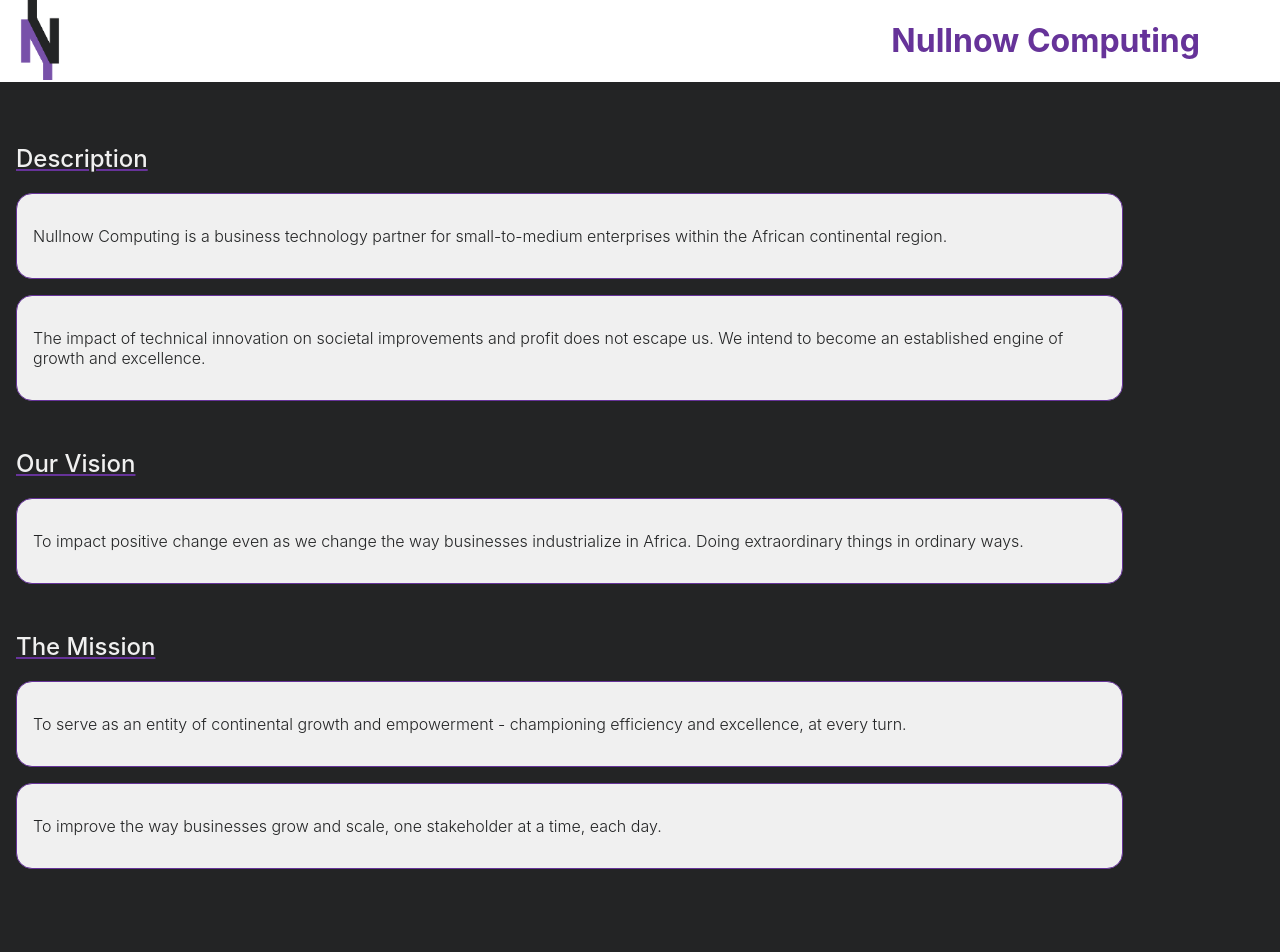
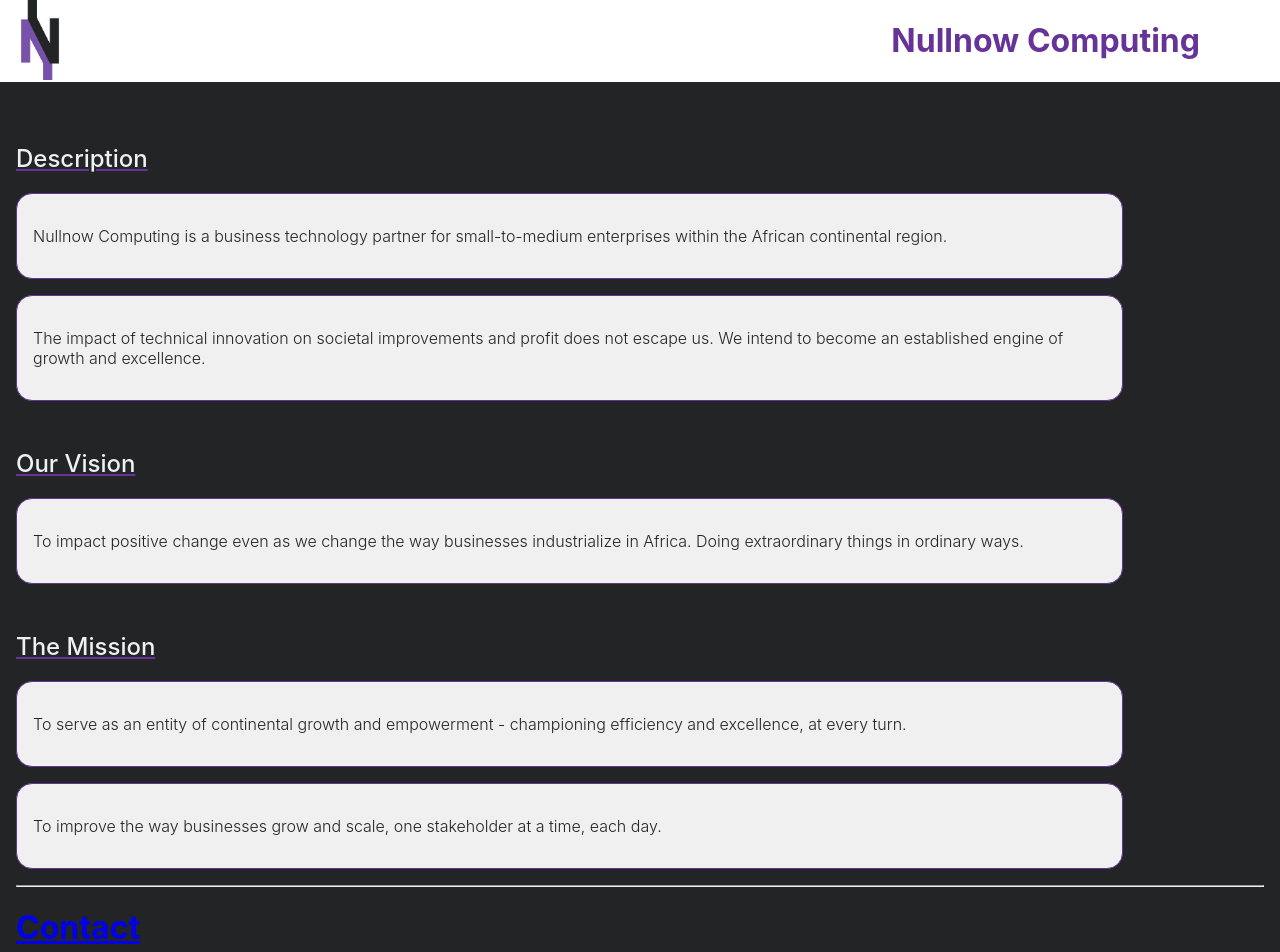
Before and after one commit to nullnow/nullnow.com, a React (Create React App) app: page / in a window 1280 px wide. Shown: the top 952 px of the page. Before the commit the page ends 901 px from the top, so only its background shows below. Built offline with nearby package versions, Linux system fonts and the light colour scheme.

Commit message:
Added contact component

```diff
--- a/src/App.js
+++ b/src/App.js
@@ -4,6 +4,7 @@
 import Description from "./main/sections/Description";
 import OurVision from "./main/sections/Vision";
 import TheMission from "./main/sections/Mission";
+import Contact from "./main/sections/Contact";
 
 function App() {
   return (
@@ -13,6 +14,8 @@
         <Description />
         <OurVision />
         <TheMission />
+        <hr />
+        <Contact />
       </div>
     </div>
   );
--- /dev/null
+++ b/src/main/sections/Contact.js
@@ -0,0 +1,13 @@
+import React from "react";
+
+export default function Contact() {
+  return (
+    <div className="contact">
+      <a href="mailto:ninte.dev@gmail.com?subject=Nullnow Computing">
+        <h1>
+          Contact <i className="bi bi-envelope-open-fill contact-icon"></i>
+        </h1>
+      </a>
+    </div>
+  );
+}
```
